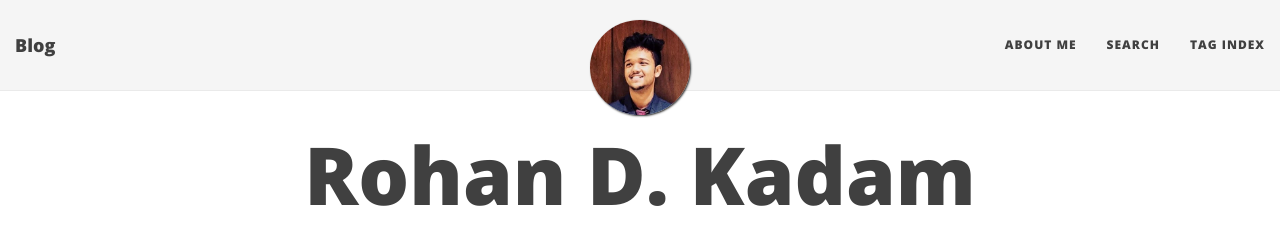
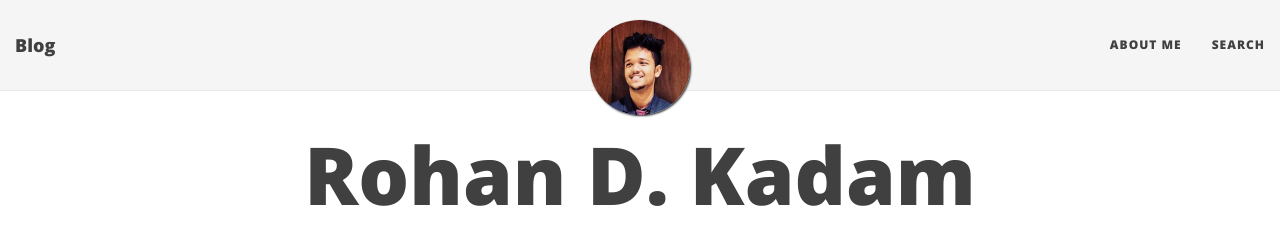
Before and after one commit to iamrdk21/Website1, a Jekyll site: the page built from aboutme.md, in a window 1280 px wide. Shown: the top 230 px of the page. Built offline with Jekyll 4.4.1, drawn with Linux system fonts in a browser that asks for light colours; nearby versions of some CDN libraries.

Commit message:
Update _config.yml

```diff
--- a/_config.yml
+++ b/_config.yml
@@ -12,7 +12,6 @@ author: Rohan D. Kadam
 navbar-links:
   About Me: "aboutme"
   Search: "Search"
-  Tag Index: "tags"
 
 # --- Local development options ---
 
```
